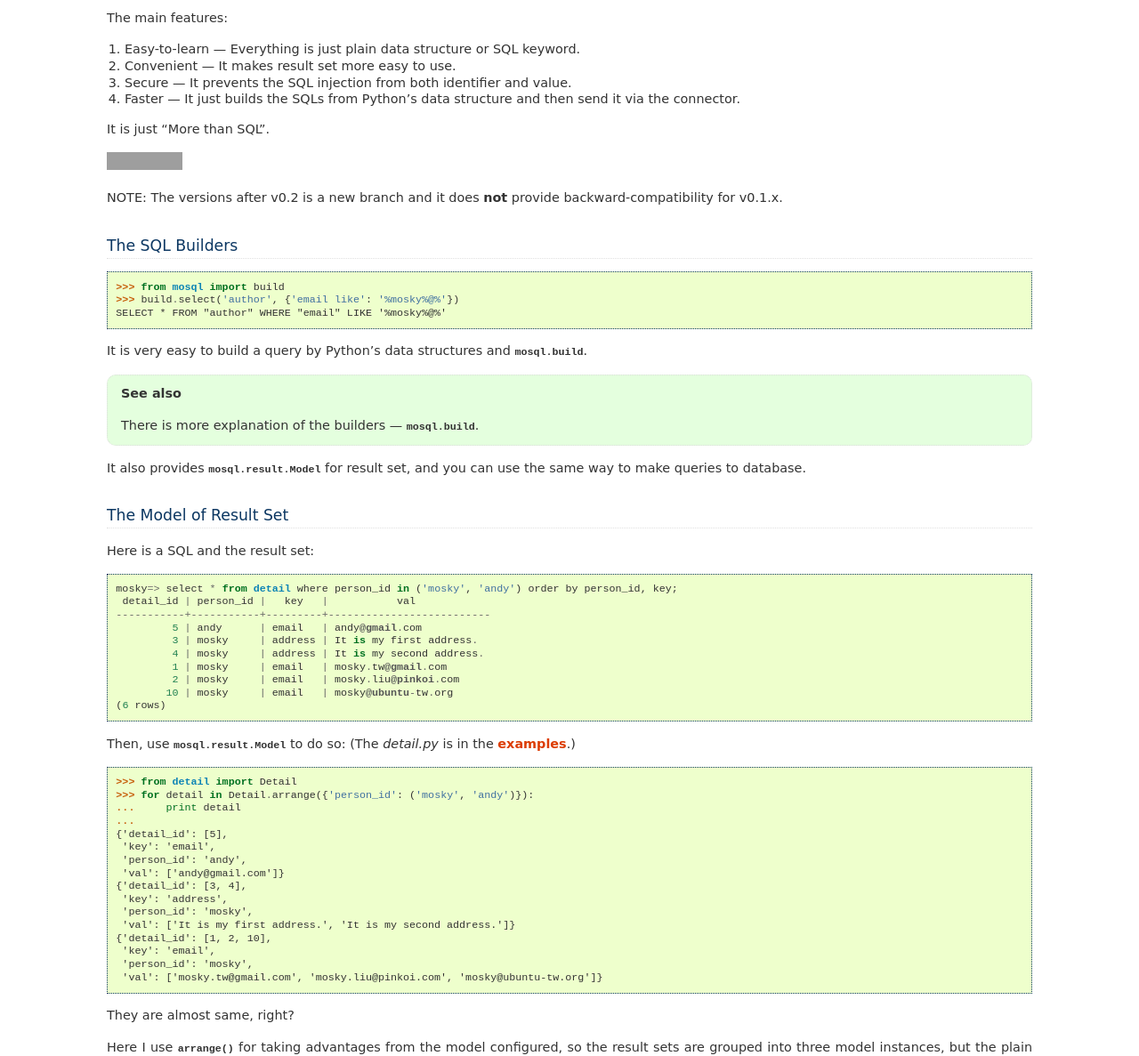
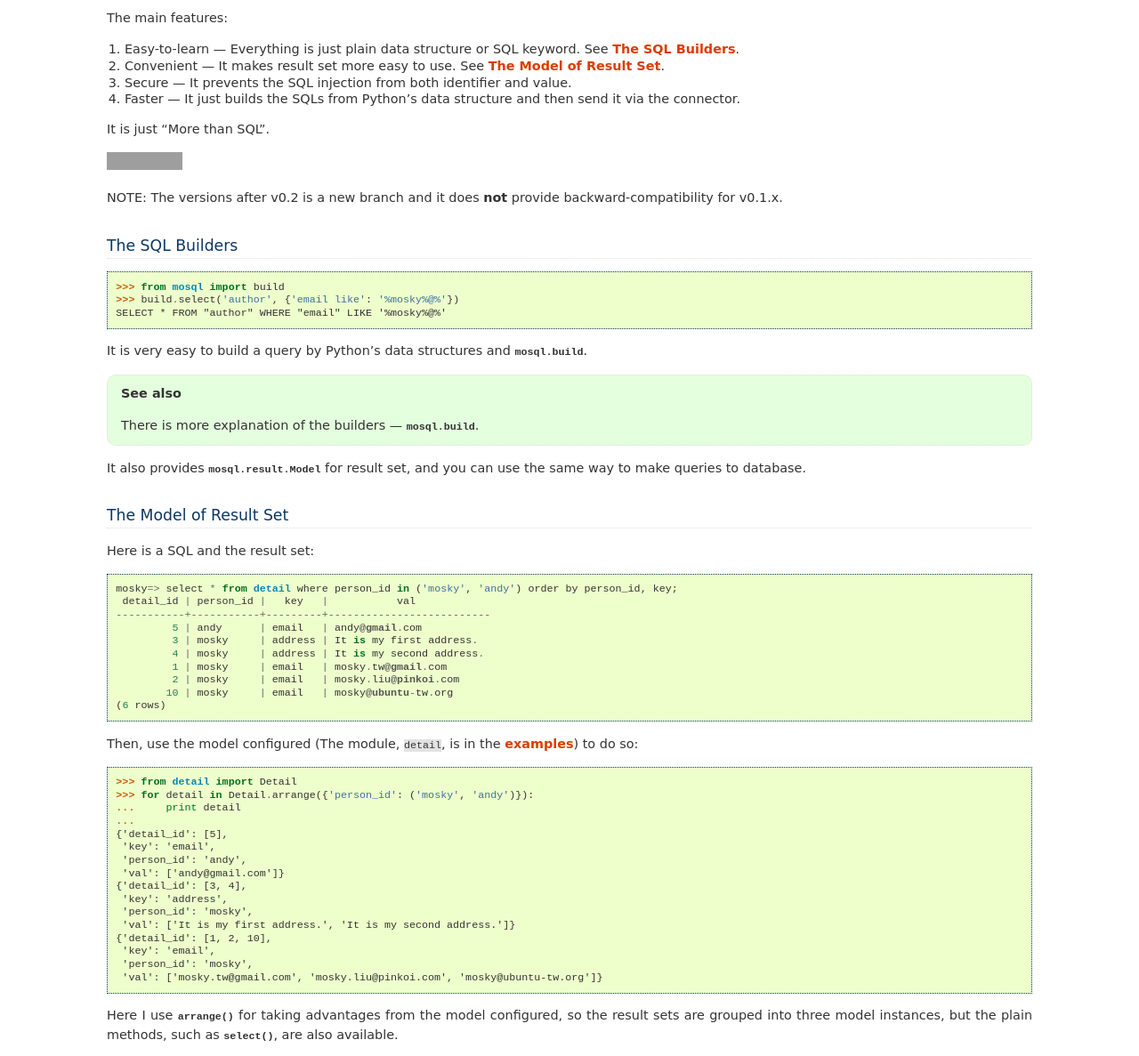
Before and after one commit to moskytw/mosql, a Sphinx documentation site: the page built from docs/index.rst, in a window 1280 px wide and 1400 px high, scrolled down 202 px, cut to the strip 213-1400 px from the top of the window. Shown: the whole strip at 89% size. Built offline with Sphinx 7.4.7, drawn with Linux system fonts in a browser that asks for light colours; some of the changed text lies outside the part shown; grey boxes are pictures that could not be loaded.

Commit message:
updated doc

```diff
--- a/docs/index.rst
+++ b/docs/index.rst
@@ -21,8 +21,10 @@ The talk, "MoSQL: More than SQL, but Less than ORM", at PyCon TW 2013:
 
 The main features:
 
-1. Easy-to-learn --- Everything is just plain data structure or SQL keyword.
-2. Convenient    --- It makes result set more easy to use.
+1. Easy-to-learn --- Everything is just plain data structure or SQL keyword. See
+   `The SQL Builders`_.
+2. Convenient    --- It makes result set more easy to use. See `The Model of
+   Result Set`_.
 3. Secure        --- It prevents the SQL injection from both identifier and
    value.
 4. Faster        --- It just builds the SQLs from Python's data structure and
@@ -104,7 +106,8 @@ Here is a SQL and the result set:
             10 | mosky     | email   | mosky@ubuntu-tw.org
     (6 rows)
 
-Then, use :class:`mosql.result.Model` to do so: (The `detail.py` is in the `examples <https://github.com/moskytw/mosql/tree/dev/examples>`_.)
+Then, use the model configured (The module, ``detail``, is in the `examples
+<https://github.com/moskytw/mosql/tree/dev/examples>`_) to do so:
 
 ::
 
@@ -125,12 +128,14 @@ Then, use :class:`mosql.result.Model` to do so: (The `detail.py` is in the `exam
      'person_id': 'mosky',
      'val': ['mosky.tw@gmail.com', 'mosky.liu@pinkoi.com', 'mosky@ubuntu-tw.org']}
 
-They are almost same, right?
-
 Here I use :meth:`~mosql.result.Model.arrange` for taking advantages from the
 model configured, so the result sets are grouped into three model instances, but
 the plain methods, such as :meth:`~mosql.result.Model.select`, are also
 available.
+
+It converts the result set to column-oriented models, and the column can be
+squashed. The non-list value above is just the squashed column. See
+:class:`mosql.result` for more information.
 
 .. seealso ::
 
```
